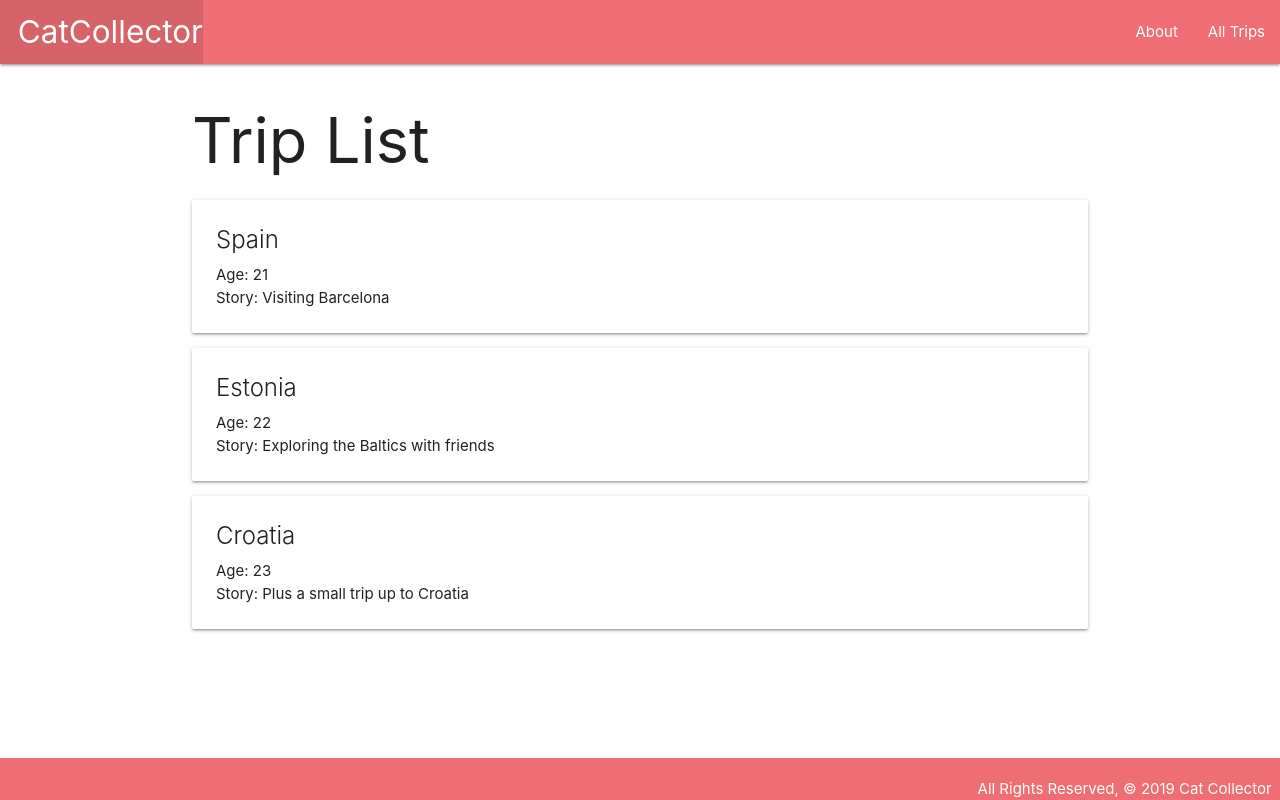
After one commit to AlexWestIsBest/trip-collector, a Django app: page /trips/ in a window 1280 px wide. The commit adds this page. Run offline with Django 4.2, Linux system fonts and the light colour scheme.

Commit message:
Adds trips index view

```diff
--- /dev/null
+++ b/main_app/static/css/style.css
@@ -0,0 +1,14 @@
+body {
+    display: flex;
+    min-height: 100vh;
+    flex-direction: column;
+  }
+
+  main {
+    flex: 1 0 auto;
+  }
+
+  footer {
+    padding-top: 0;
+    text-align: right;
+  }
--- /dev/null
+++ b/main_app/templates/base.html
@@ -0,0 +1,39 @@
+{% load static %}
+
+<!DOCTYPE html>
+<html lang="en">
+  <head>
+    <meta charset="UTF-8" />
+    <meta name="viewport" content="width=device-width, initial-scale=1.0" />
+    <meta http-equiv="X-UA-Compatible" content="ie=edge" />
+    <title>Cat Collector</title>
+    <link
+      rel="stylesheet"
+      href="https://cdnjs.cloudflare.com/ajax/libs/materialize/1.0.0/css/materialize.min.css"
+    />
+    <link rel="stylesheet" type="text/css" href="{% static 'css/style.css' %}" />
+  </head>
+  <body>
+    <header class="navbar-fixed">
+      <nav>
+        <div class="nav-wrapper">
+          <ul>
+            <li>
+              <a href="/" class="left brand-logo">&nbsp;&nbsp;CatCollector</a>
+            </li>
+          </ul>
+          <ul class="right">
+            <li><a href="/about">About</a></li>
+            <li><a href="/trips">All Trips</a></li>
+          </ul>
+        </div>
+      </nav>
+    </header>
+    <main class="container">{% block content %} {% endblock %}</main>
+    <footer class="page-footer">
+      <div class="right">
+        All Rights Reserved, &copy; 2019 Cat Collector &nbsp;
+      </div>
+    </footer>
+  </body>
+</html>
--- /dev/null
+++ b/main_app/templates/trips/index.html
@@ -0,0 +1,13 @@
+{% extends 'base.html' %} {% block content %}
+
+<h1>Trip List</h1>
+
+{% for trip in trips %}
+<div class="card">
+  <div class="card-content">
+    <span class="card-title">{{ trip.place }}</span>
+    <p>Age: {{ trip.age }}</p>
+    <p>Story: {{ trip.story }}</p>
+  </div>
+</div>
+{% endfor %} {% endblock %}
--- a/main_app/urls.py
+++ b/main_app/urls.py
@@ -3,4 +3,5 @@ from . import views
 urlpatterns = [
     path('', views.home, name='home'),
     path('about/', views.about, name='about'),
+    path('trips/', views.trips_index, name='index')
 ]
--- a/main_app/views.py
+++ b/main_app/views.py
@@ -1,5 +1,17 @@
 from django.shortcuts import render
 from django.http import HttpResponse
+
+class Trip:
+    def __init__(self, place, age, story):
+        self.place = place
+        self.age = age
+        self.story = story
+
+trips = [
+    Trip('Spain', 21, 'Visiting Barcelona'),
+    Trip('Estonia', 22, 'Exploring the Baltics with friends'),
+    Trip('Croatia', 23, 'Plus a small trip up to Croatia'),
+]
 
 # Create your views here.
 def home(request):
@@ -7,3 +19,6 @@ def home(request):
 
 def about(request):
     return render(request, 'about.html')
+
+def trips_index(request):
+    return render(request, 'trips/index.html', {'trips': trips})
```
Also changed, not shown: main_app/templates/about.html (+8 -15 lines).
